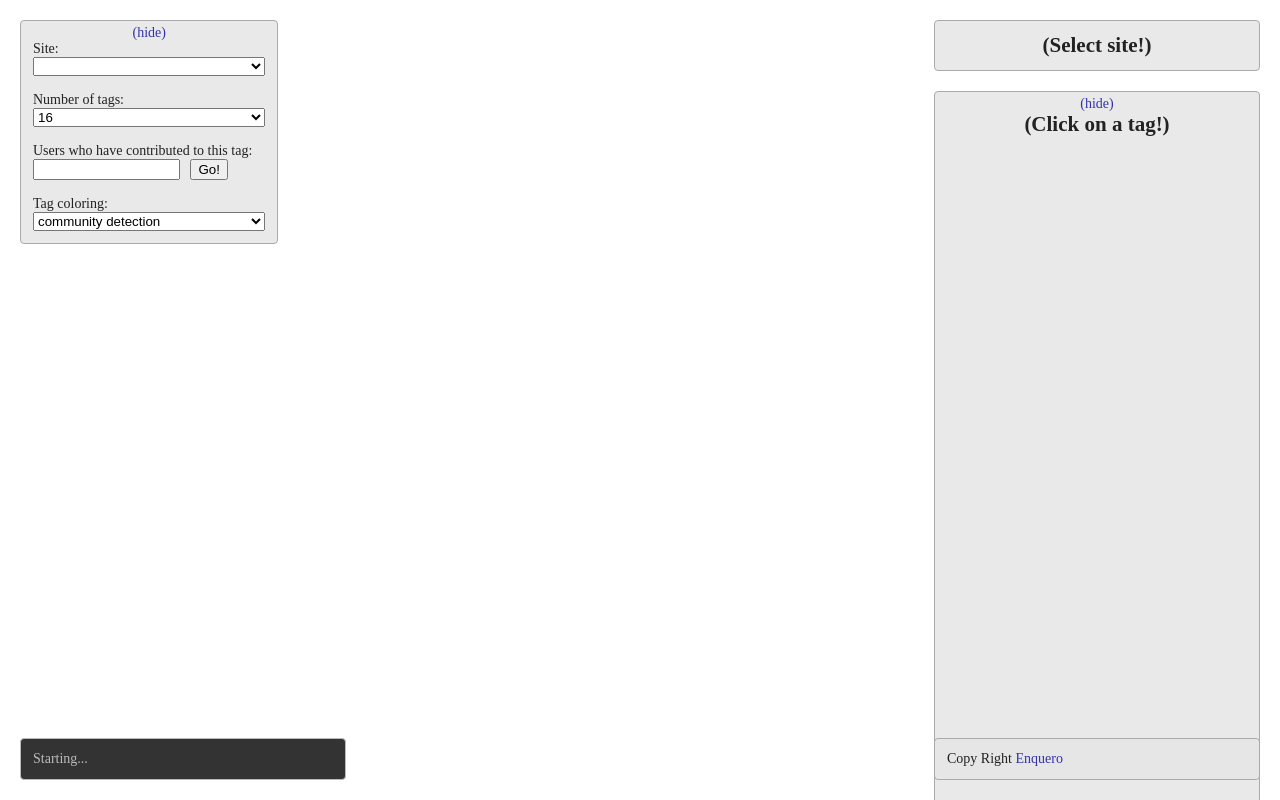
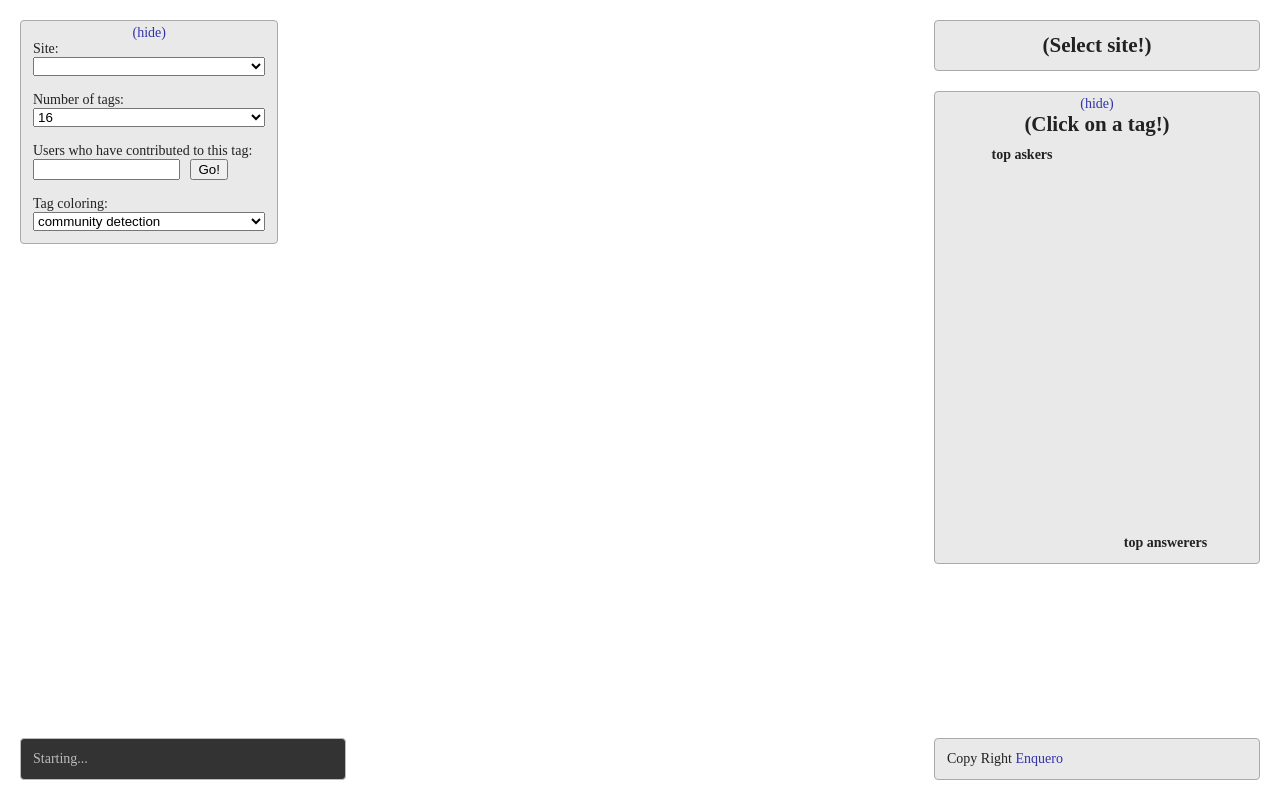
Before and after one commit to muthuks2020/stackoverflow, a plain HTML site: page index.html in a window 1280 px wide. Drawn offline with nearby package versions, Linux system fonts and the light colour scheme; no server answers.

Commit message:
Update index.html

```diff
--- a/index.html
+++ b/index.html
@@ -83,11 +83,11 @@
       <!--  <div id="dscr">(And here: on the tag.)</div> -->
       <div class="aa" style="overflow-y: scroll; height:400px;>
         <div id="askers">
-          <div class="subsubtitle" style="overflow-y: scroll; height:400px;>top askers</div>
+          <div class="subsubtitle" >top askers</div>
           <div class="facelist"></div>
         </div>
         <div id="answerers"  >
-          <div class="subsubtitle" style="overflow-y: scroll; height:400px;>top answerers</div>
+          <div class="subsubtitle" >top answerers</div>
           <div class="facelist"></div>
         </div>
       </div>
```
